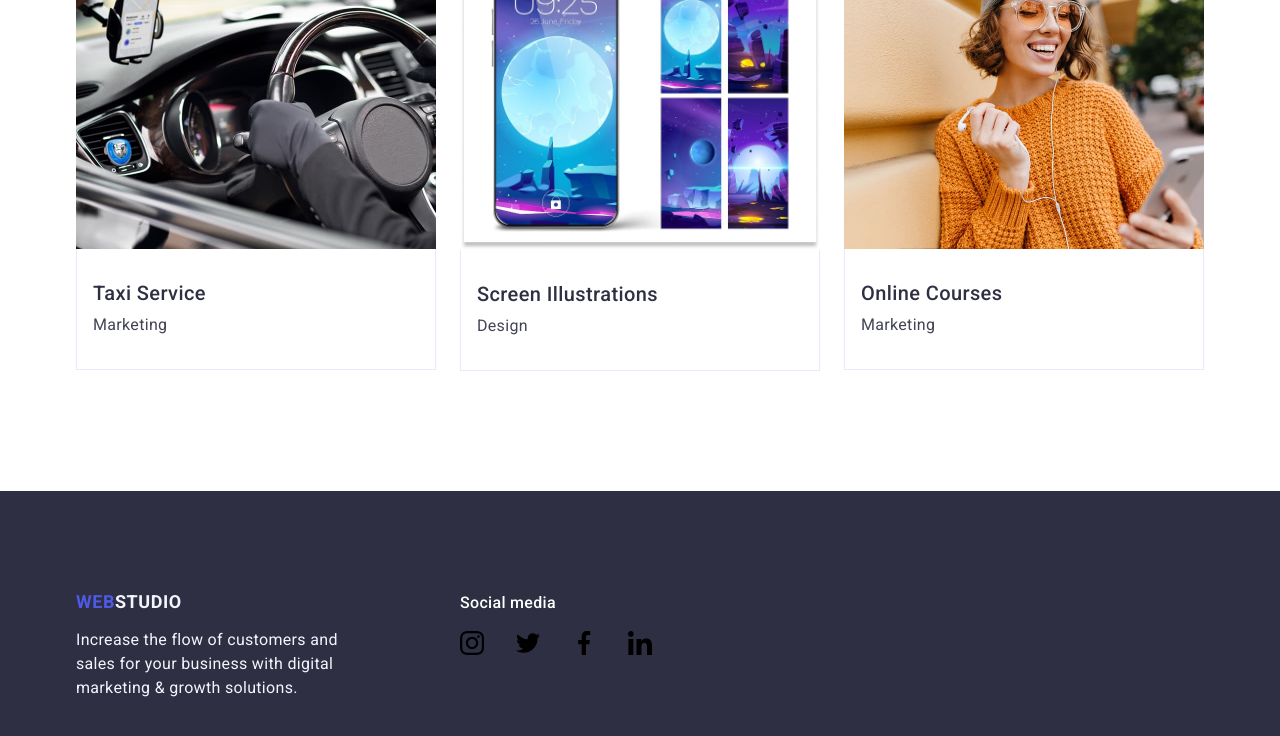
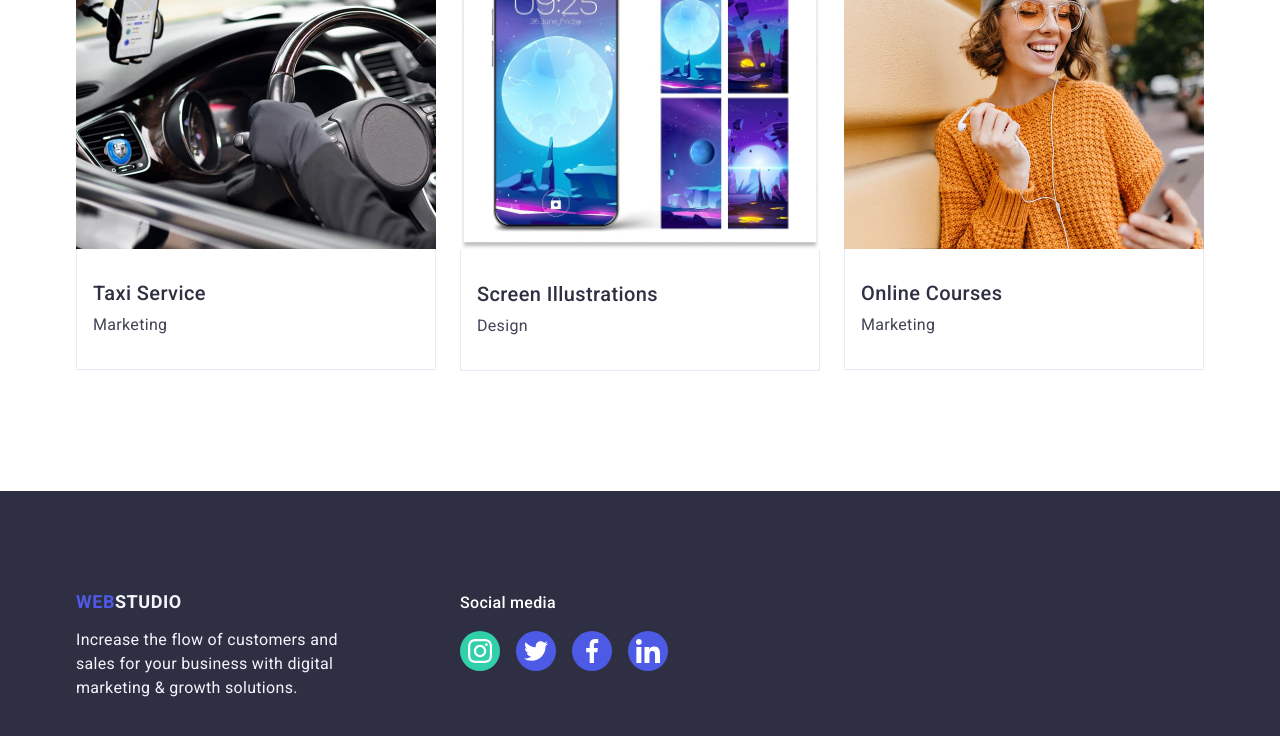
Before and after one commit to LizaVlao/goit-markup-hw-04, a plain HTML site: page index.html in a window 1280 px wide. In both pictures the pointer is over the link 472 px from the left and 3310 px from the top of the page. Shown: the part 2661-3397 px from the top of the page. Drawn offline with nearby package versions, Linux system fonts and the light colour scheme.

```diff
--- a/css/styles.css
+++ b/css/styles.css
@@ -571,7 +571,7 @@ color: #434455;
     height: 40px;
 }
 
-.footer .social-link {
+.footer-social-link {
     width: 100%;
     height: 100%;
     background-color: #4d5ae5;
@@ -581,6 +581,11 @@ color: #434455;
     align-items: center;
     fill: #ffffff;
     transition: background-color 250ms cubic-bezier(0.4, 0, 0.2, 1);
+}
+
+.footer-social-link:hover,
+.footer-social-link:focus {
+    background-color: #31d0aa;
 }
 
 .footer .social-link:hover,
```
